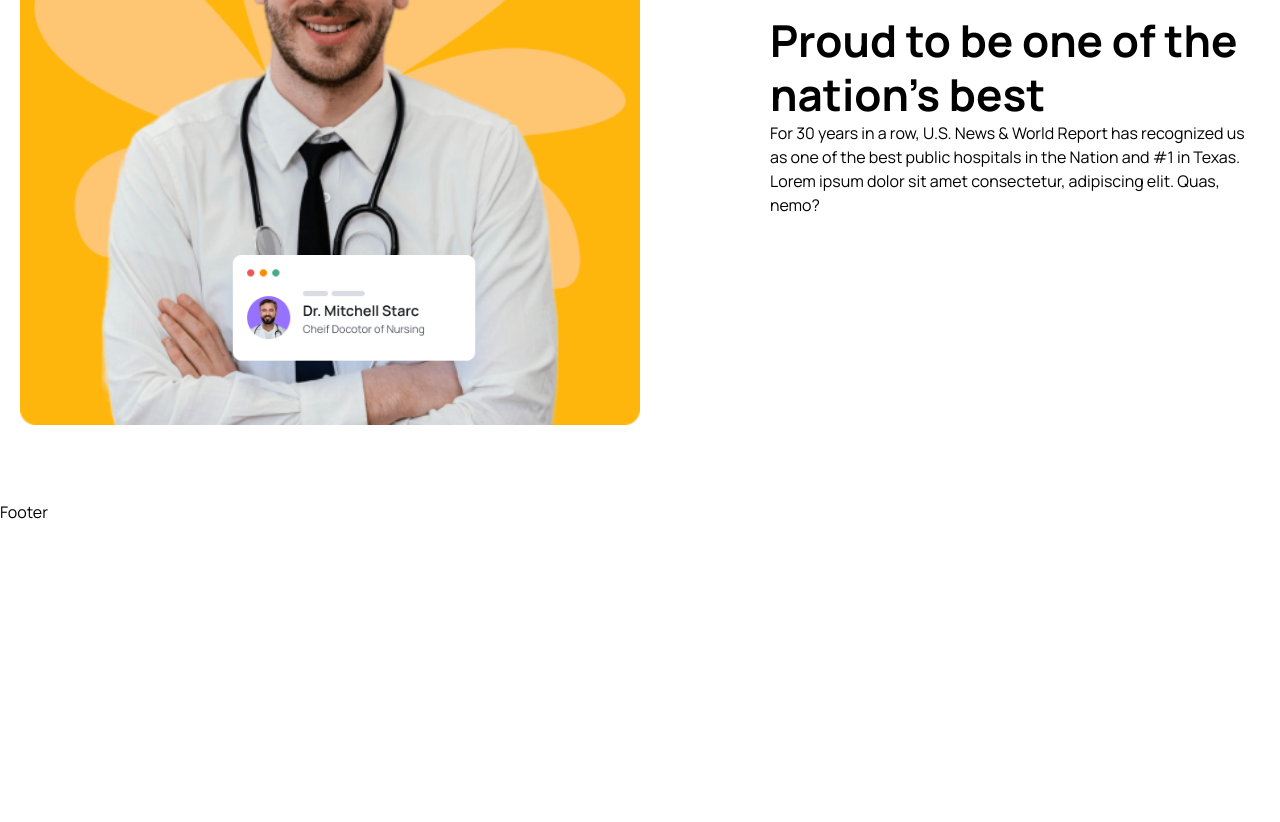
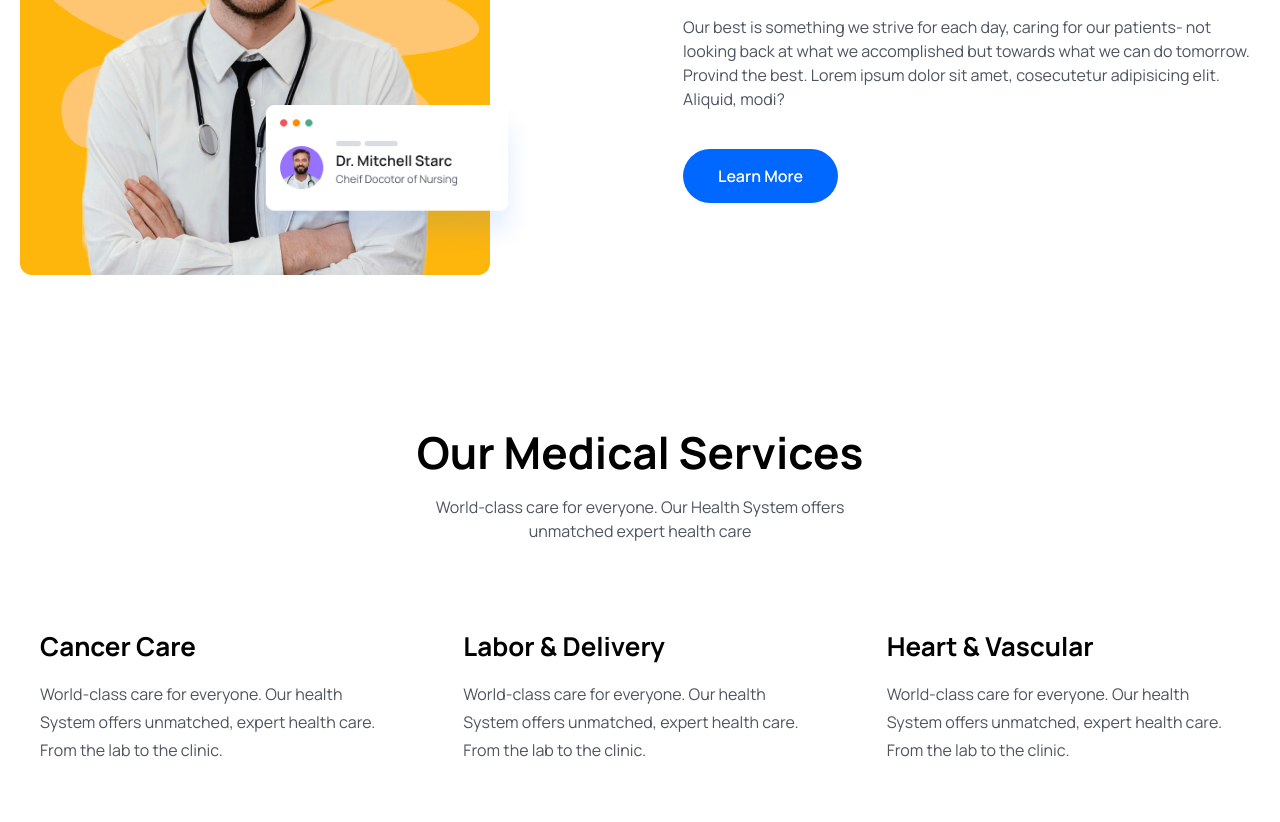
Before and after one commit to MiAiMach/HealthcareBooking, a React (Vite) app in the folder frontend/: page / in a window 1280 px wide. Shown: the part 1940-2762 px from the top of the page. Before the commit the page ends 2464 px from the top, so only its background shows below. Built offline with nearby package versions, Linux system fonts and the light colour scheme.

Commit message:
Doctors section frontend

```diff
--- a/frontend/src/components/About/About.jsx
+++ b/frontend/src/components/About/About.jsx
@@ -1,27 +1,32 @@
 import React from 'react';
 import aboutImg from '../../assets/images/about.png';
 import aboutCardImg from '../../assets/images/about-card.png';
+import { Link } from 'react-router-dom';
 
 const About = () => {
   return (
     <section>
       <div className="container">
-        <div className="flex flex-col lg:flex-row lg:items-center gap-[50px] lg:gap-[130px]">
+        <div className="flex justify-between gap-[50px] lg:gap-[130px] xl:gap-0 flex-col lg:flex-row">
           {/* ==========about img ============== */}
-          <div className="relative flex-shrink-0 w-full lg:w-1/2">
-            <img src={aboutImg} alt='' className="w-full h-auto" />
-            <div className="absolute z-20 bottom-4 w-[200px] md:w-[300px] right-[-30%] md:right-[-7%] lg:right-[22%]">
+          <div className="relative w-3/4 lg:w-1/2 xl:w-[770px] z-10 order-2 lg:order-1">
+            <img src={aboutImg} alt='' />
+            <div className="absolute z-20 bottom-4 w-[200px] md:w-[300px] right-[-30%] md:right-[-30%] md:right-[-7%] lg:right-[22%]">
               <img src={aboutCardImg} alt='' />
             </div>
           </div>
           {/* ======= about content ========== */}
-          <div className="flex-1 lg:w-1/2">
-            <h2 className="text-[44px] leading-[54px] font-[700] text-headingColor">
+          <div className="w-full lg:w-1/2 xl:w-[670px] order-1 lg:order-2">
+            <h2 className="heading">
               Proud to be one of the nation's best
             </h2>
-            <p className="text__para">
+            <p className="text__para text-textColor">
               For 30 years in a row, U.S. News & World Report has recognized us as one of the best public hospitals in the Nation and #1 in Texas. Lorem ipsum dolor sit amet consectetur, adipiscing elit. Quas, nemo?
             </p>
+            <p className="text__para text-textColor mt-[30px]">Our best is something we strive for each day, caring for our patients- not looking back at what we accomplished but towards what we can do tomorrow. Provind the best. Lorem ipsum dolor sit amet, cosecutetur adipisicing elit. Aliquid, modi?</p>
+            <Link to='/'>
+              <button className="btn">Learn More</button>
+            </Link>
           </div>
         </div>
       </div>
--- /dev/null
+++ b/frontend/src/components/Services/ServiceCard.jsx
@@ -0,0 +1,39 @@
+import { Link } from 'react-router-dom';
+import { BsArrowRight } from 'react-icons/bs';
+
+const ServiceCard = ({item, index}) => {
+  const { name, desc, bgColor, textColor } = item;
+
+    return (
+    <div className='py-[30px] px-3 lg:px-5'>
+        <h2 className="text-[26px] leading-9 text-headingColor font-[700]">
+            {name}
+        </h2>
+        <p className="text-[16px] leading-7 font-[400px] text-textColor mt-4">
+            {desc}
+        </p>
+
+    <div className="flex items-center justify-between mt-[30px]">
+        <Link
+            to="/doctors"
+            className="w-[44px] h-[44px] rounded-full border border-solid border-[181A1E] mt-[30px]
+            flex items-center justify-center group hover:bg-primaryCOlor hover:border-none"
+            >
+              <BsArrowRight className="group-hover:text-white w-6 h-5" />
+        </Link>
+        <span
+            className="w-[44px] h-[44px] flex items-center justify-center text-[18px] leading-[30px] font-[600] mt-[30px]"
+            style={{
+                background: `${bgColor}`,
+                color: `${textColor}`,
+                borderRadius: "6px 0 0 6px"
+            }}>
+            {index + 1}
+        </span>
+    </div>
+
+
+    </div>
+  );
+};
+export default ServiceCard
--- /dev/null
+++ b/frontend/src/components/Services/ServiceList.jsx
@@ -0,0 +1,15 @@
+import React from 'react'
+import { services } from '../../assets/data/services';
+import ServiceCard from './ServiceCard';
+
+const ServiceList = () => {
+  return (
+    <div className="grid grid-cols-1 md:grid-cols-2 lg:grid-cols-3 gap-5 lg:gap-[30px] mt-[30px] lg:mt-[55px]">
+        {services.map((item,index)=> (
+        <ServiceCard item={item} index={index} key={index}/>
+        ))}
+    </div>
+  );
+};
+
+export default ServiceList
--- a/frontend/src/pages/Home.jsx
+++ b/frontend/src/pages/Home.jsx
@@ -5,9 +5,13 @@
 import icon01 from '../assets/images/icon01.png';
 import icon02 from '../assets/images/icon02.png';
 import icon03 from '../assets/images/icon03.png';
+import featureImg from '../assets/images/feature-img.png';
+import videoIcon from '../assets/images/video-icon.png';
+import avatarIcon from '../assets/images/avatar-icon.png'
 import { Link } from 'react-router-dom';
 import { BsArrowRight } from 'react-icons/bs';
 import About from '../components/About/About';
+import ServiceList from '../components/Services/ServiceList';
 
 const Home = () => {
   return <>
@@ -22,7 +26,7 @@
             <h1 className='text-[36px] leading-[46px] text-headingColor font-[800] md:text-[60px] md:leading-[70px] mb-3'>
             We help patients live a healthy, longer life.
             </h1>
-            <p className='text__para'>
+            <p className='text__para text-textColor'>
               Lorem ipsum dolor sit amet, consectetur adipiscing elit, sed do eiusmod tempor incididunt ut labore et dolore magna aliqua.
               Ut enim ad minim veniam, quis nostrud exercitation ullamco laboris nisi ut aliquip ex ea commodo consequat. Duis aute irure dolor in reprehenderit in
               voluptate velit esse cillum dolore eu fugiat nulla pariatur. Excepteur sint occaecat cupidatat non proident, sunt in culpa qui officia deserunt mollit
@@ -168,6 +172,87 @@
 
   <About />
 
+  {/* ========== services section ======== */}
+  <section>
+    <div className="container">
+      <div className="xl:w-[470px] mx-auto">
+        <h2 className="heading text-center">
+          Our Medical Services
+        </h2>
+        <p className="text__para text-center text-textColor mt-4">
+          World-class care for everyone. Our Health System offers unmatched expert health care
+        </p>
+      </div>
+      <ServiceList />
+    </div>
+  </section>
+  {/* ========== services section end ======== */}
+
+  {/* ========== feature section  ========= */}
+  <section>
+    <div className="container">
+      <div className="flex items-center justify-between flex-col lg:flex-row">
+        {/* ======== feature content =========== */}
+        <div className="xl:w-[670px]">
+          <h2 className="heading mb-4">
+            Get virtual treatment <br /> anytime.
+          </h2>
+
+          <ul className="pl-4">
+            <li className="text__para text-textColor mb-4">
+              1. Schedule the appointment directly.
+            </li>
+            <li className="text__para text-textColor mb-4">
+              2. Search for you physician here, and contact their office.
+            </li>
+            <li className="text__para text-textColor mb-4">
+              3. View our physicians who are accepting new patients, use the online scheduling tool to select an appointment time.
+            </li>
+          </ul>
+          <Link to='/'><button className='btn'>Learn More</button></Link>
+        </div>
+      {/* ======= feature img ============ */}
+      <div className="relative z-10 xl:w-[770px] flex justify-end mt-[50px] lg:mt-0">
+        <img src={featureImg} className='w-3/4' alt="" />
+
+        <div className="w-[150px] lg:w-[248px] bg-white absolute bottom-[50px] left-0 md:bottom-
+        [100px] md:left-5 z-20 p-2 pb-3 lg:pt-4 lg:pb-[26px] rounded-[10px]">
+          <div className="flex items-center justify-between">
+            <div className="flex items-center gap-[6px] lg:gap-3">
+              <p className="text-[10px] leading-[10px] lg:text-[14px] lg:leading-5 text-headingColor
+              font-[600]">
+                Tue, 24
+              </p>
+              <p className="text-[10px] leading-[10px] lg:text-[14px] lg:leading-5 text-textColor
+              font-[400]">
+                10:00AM
+              </p>
+            </div>
+            <span className="w-5 h-5 lg:w-[34px] lg:h-[34px] flex items-center justify-center bg-yellowColor rounded py-1 px-[6px] lg:py-3 lg:px-[9px]">
+              <img src={videoIcon} alt="" />
+            </span>
+          </div>
+
+        <div className="w-[65px] lg:w-[96px] bg-[#CCF0F3] py-1 px-2 lg:py-[6px] lg:px-[10px] text-
+        [8px] leading-[8px] lg:text-[12px] lg:leading-4 text-irisBlueColor font-[500] mt-2 lg:mt-4
+        rounded-full">
+          Consultation
+        </div>
+
+        <div className="flex items-center gap-[6px] lg:gap-[10px] mt-2 lg:mt-[18px]">
+          <img src={avatarIcon} alt="" />
+          <h4 className="text-[10px] leading-3 lg:text-[16px] lg:leading-[22px] font-[700] text-headingColor">
+            Wayne Collins
+          </h4>
+        </div>
+        </div>
+      </div>
+
+      </div>
+    </div>
+  </section>
+  {/* ========== feature section end ========= */}
+
   </>
 }
 
```
